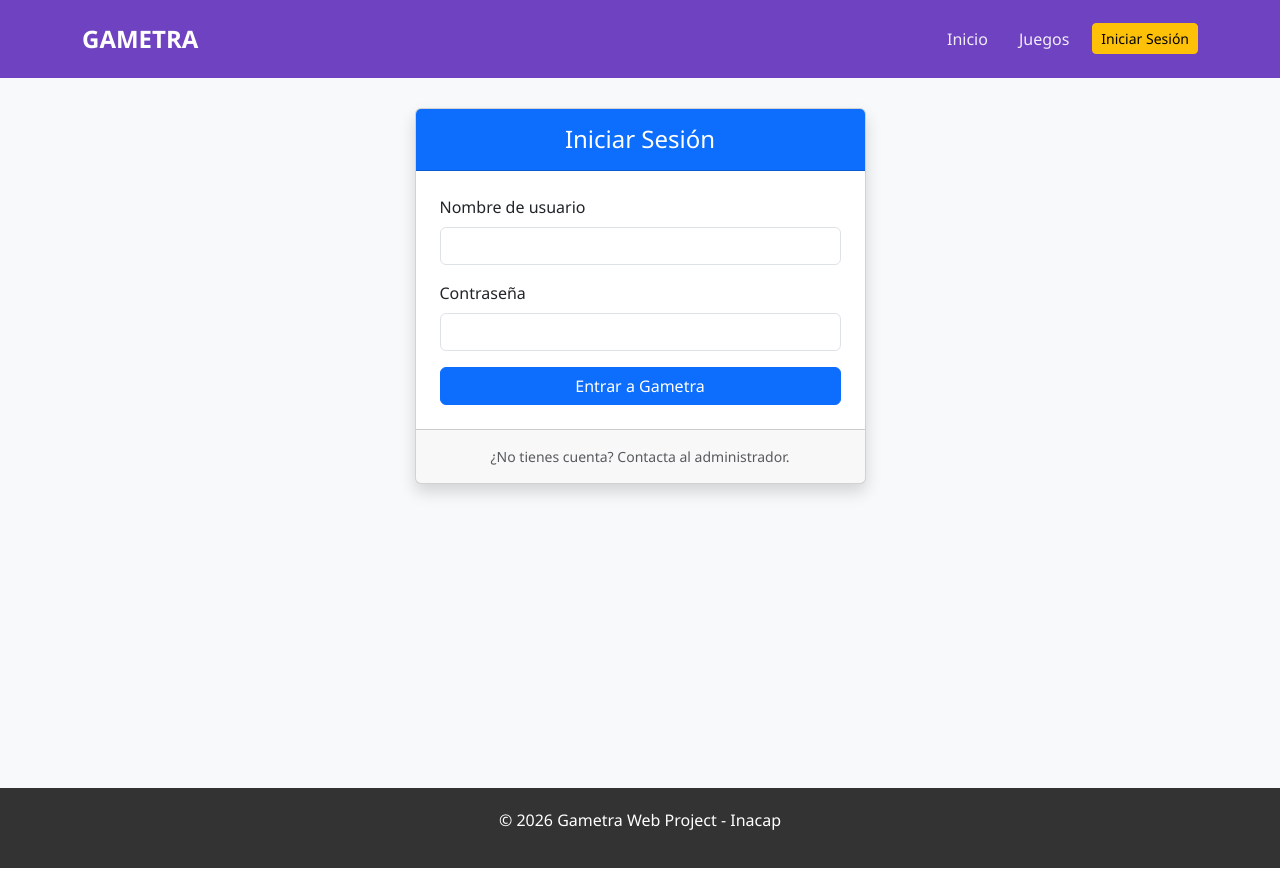
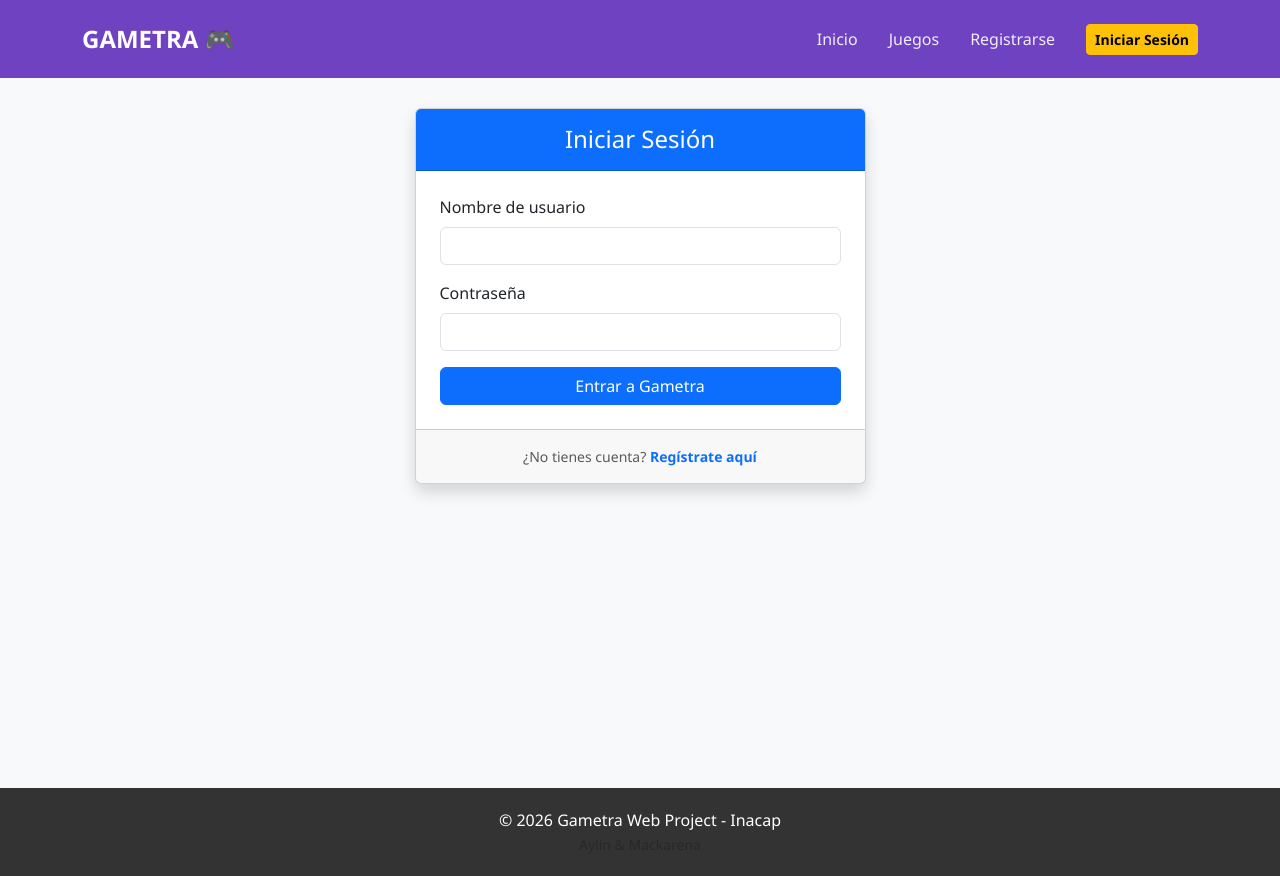
Before and after one commit to allys081/gametra-web, a Django app: page /login/ in a window 1280 px wide. Run offline with Django 5.2, Linux system fonts and the light colour scheme.

Commit message:
registro

```diff
--- a/templates/base.html
+++ b/templates/base.html
@@ -17,36 +17,33 @@
         .nav-link:hover { color: #fff !important; }
         .main-container { margin-top: 30px; min-height: 80vh; }
         .footer { background: #333; color: white; padding: 20px 0; margin-top: 40px; }
+        .navbar-logged { border-bottom: 4px solid #ffc107; box-shadow: 0 4px 10px rgba(0,0,0,0.2); }
     </style>
 </head>
 <body>
 
-    <!-- Agregamos una clase dinámica: si está logueado, se le añade 'border-bottom border-warning' -->
-<nav class="navbar navbar-expand-lg navbar-dark sticky-top {% if user.is_authenticated %}border-bottom border-warning border-3 shadow-lg{% endif %}">
+    <nav class="navbar navbar-expand-lg navbar-dark sticky-top {% if user.is_authenticated %}navbar-logged{% endif %}">
         <div class="container">
-        <a class="navbar-brand" href="{% url 'home' %}">GAMETRA </a>
+            <a class="navbar-brand" href="{% url 'home' %}">GAMETRA 🎮</a>
             <button class="navbar-toggler" type="button" data-bs-toggle="collapse" data-bs-target="#navbarNav">
                 <span class="navbar-toggler-icon"></span>
             </button>
             <div class="collapse navbar-collapse" id="navbarNav">
-            <ul class="navbar-nav ms-auto">
+                <ul class="navbar-nav ms-auto align-items-center">
                     <li class="nav-item"><a class="nav-link" href="{% url 'home' %}">Inicio</a></li>
                     <li class="nav-item"><a class="nav-link" href="{% url 'juegos' %}">Juegos</a></li>
 
                     {% if user.is_authenticated %}
-                    <!-- MOSTRAR SOLO A LOGUEADOS -->
                         <li class="nav-item"><a class="nav-link fw-bold text-warning" href="{% url 'perfil' %}">👤 Mi Perfil</a></li>
                         <li class="nav-item">
                             <form action="{% url 'logout' %}" method="post" class="d-inline">
                                 {% csrf_token %}
-                            <button type="submit" class="btn btn-outline-light btn-sm mt-1 ms-2">Cerrar Sesión</button>
+                                <button type="submit" class="btn btn-outline-light btn-sm ms-2">Cerrar Sesión</button>
                             </form>
                         </li>
                     {% else %}
-                    <!-- MOSTRAR SOLO A VISITANTES -->
-                    <li class="nav-item">
-                        <a class="btn btn-warning btn-sm mt-1" href="{% url 'login' %}">Iniciar Sesión</a>
-                    </li>
+                        <li class="nav-item"><a class="nav-link text-white" href="{% url 'registro' %}">Registrarse</a></li>
+                        <li class="nav-item"><a class="btn btn-warning btn-sm fw-bold ms-2" href="{% url 'login' %}">Iniciar Sesión</a></li>
                     {% endif %}
                 </ul>
             </div>
@@ -54,31 +51,43 @@
     </nav>
 
     <div class="container main-container">
-        {% block content %}
-        {% endblock %}
+        {% block content %}{% endblock %}
     </div>
 
     <footer class="footer text-center">
-        <p>&copy; 2026 Gametra Web Project - Inacap</p>
+        <div class="container">
+            <p class="mb-0">&copy; 2026 Gametra Web Project - Inacap</p>
+            <small class="text-muted">Aylin & Mackarena</small>
+        </div>
     </footer>
 
     <script src="https://cdn.jsdelivr.net/npm/bootstrap@5.3.0/dist/js/bootstrap.bundle.min.js"></script>
 
-    <script src="https://cdn.jsdelivr.net/npm/bootstrap@5.3.0/dist/js/bootstrap.bundle.min.js"></script>
-
     <script>
-        // Función de JavaScript para confirmar el cierre de sesión
-        // Esto ayuda a cumplir con el requisito de interactividad de la rúbrica
+        // 1. Confirmación de cierre de sesión
         document.querySelectorAll('form[action*="logout"]').forEach(form => {
             form.onsubmit = (event) => {
-                const confirmar = confirm('¿Estás segura de que quieres cerrar sesión?');
-                if (!confirmar) {
-                    event.preventDefault(); // Cancela el envío si el usuario elige "Cancelar"
+                if (!confirm('¿Estás segura de que quieres cerrar sesión?')) {
+                    event.preventDefault();
                 }
             };
         });
     </script>
 
-</body>
+    {% if user.is_authenticated %}
+    <script>
+        // Al poner el script dentro del IF de Django, el editor no se confunde
+        (function() {
+            // Pasamos el valor a una cadena simple para que el editor la vea normal
+            const user = "{{ user.username|escapejs }}";
+
+            if (!sessionStorage.getItem('welcomeShown')) {
+                alert("¡Bienvenida a Gametra, " + user + "!");
+                sessionStorage.setItem('welcomeShown', 'true');
+            }
+        })();
+    </script>
+    {% endif %}
+
 </body>
 </html>
--- a/templates/registration/login.html
+++ b/templates/registration/login.html
@@ -32,8 +32,9 @@
                     </div>
                 </form>
             </div>
-            <div class="card-footer text-center py-3">
-                <p class="mb-0 text-muted small">¿No tienes cuenta? Contacta al administrador.</p>
+            <!-- Busca esta parte al final de tu login.html y cámbiala -->
+        <div class="card-footer text-center py-3">
+            <p class="mb-0 text-muted small">¿No tienes cuenta? <a href="{% url 'registro' %}" class="text-primary text-decoration-none fw-bold">Regístrate aquí</a></p>
             </div>
         </div>
     </div>
```
Also changed, not shown: templates/registration/registro.html (added, +53 -0 lines). Lines whose indentation alone changed are shown as unchanged.
